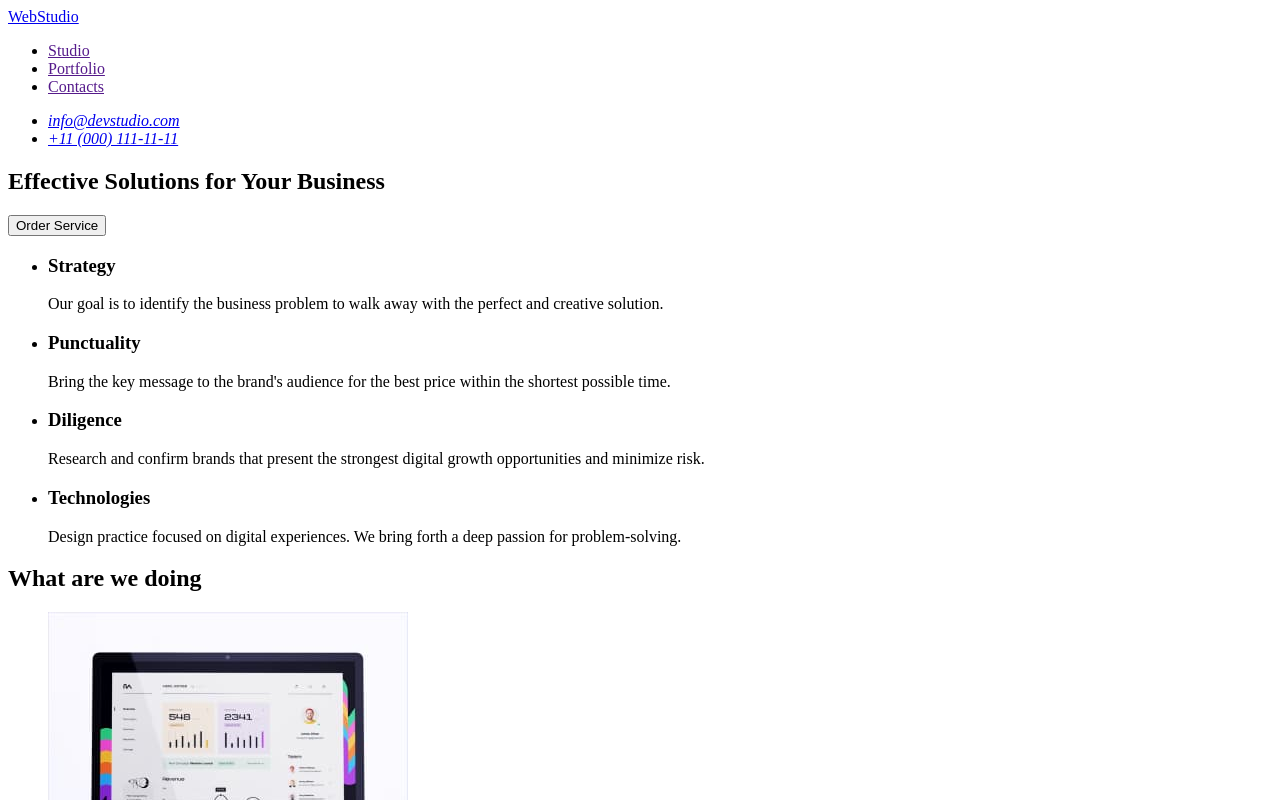
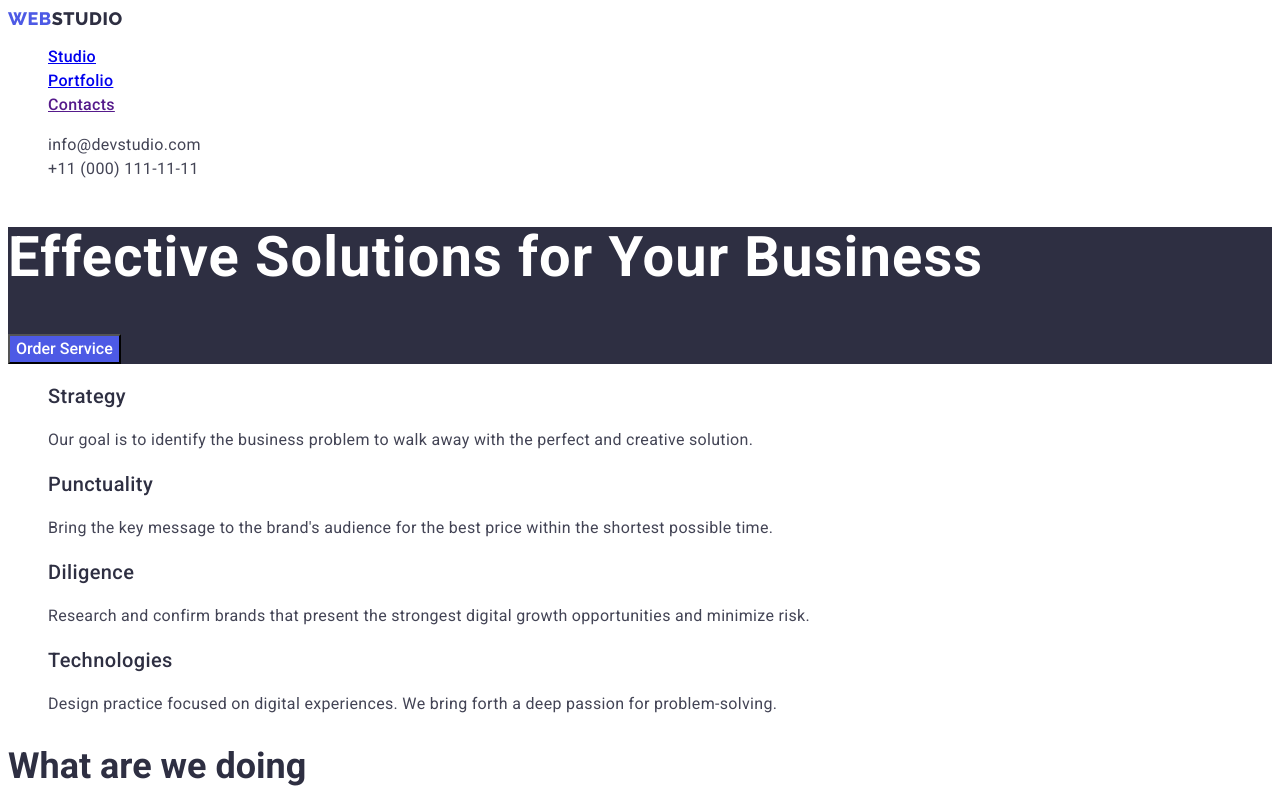
Before and after one commit to plnskh/goit-markup-hw-02, a plain HTML site: page index.html in a window 1280 px wide. Shown: the top 800 px of the page. Drawn offline with Linux system fonts and the light colour scheme; files whose address does not match are found by name.

Commit message:
update index html, add portfolio html and styles.css

```diff
--- /dev/null
+++ b/css/styles.css
@@ -0,0 +1,141 @@
+:root {
+    --iris-color: #4D5AE5;
+    --navy-color: #2E2F42;
+    --ocean-color: #404BBF;
+    --green-color: #31D0AA;
+    --slate-color: #434455;
+    --light-slate-color: #8E8F99;
+    --cornflower-color: #E7E9FC;
+    --cloud-color: #F4F4FD;
+    --navy-blue-modal-color: rgba(46, 47, 66, 0.4);
+    --grey-color: rgba(46, 47, 66, 0.7);
+    --white-color: #FFFFFF;
+    --dairy-color: #FCFCFC;
+    --standart-letter-spacing: 0.02em;
+    --standart-line-height: 1.5;
+    --text-font-size: 16px;
+    --item-title-size:20px;
+}
+
+body {
+    font-family: 'Roboto', sans-serif;
+    color: #434455;
+    background-color: #ffffff;
+}
+
+.link {
+    text-decoration: none;
+}
+
+.list {
+    list-style-type: none;
+}
+
+.logo {
+    color: var(--iris-color);
+    font-family: 'Raleway';
+    font-style: normal;
+    font-weight: 800;
+    font-size: 18px;
+    line-height: 21px;
+    letter-spacing: 0.03em;
+    text-transform: uppercase;
+}
+
+.logo-color {
+    color: var(--navy-color)
+}
+
+.nav-menu-link {
+    color: var(--navy-color);
+    font-style: normal;
+    font-weight: 500;
+    font-size: 16px;
+    line-height: 24px;
+    letter-spacing: var(--standart-letter-spacing);
+}
+
+.address {
+    font-style: normal;
+}
+
+.address-link {
+    font-weight: 400;
+    font-size: 16px;
+    line-height: 1.5;
+    letter-spacing: 0.02em;
+    color: var(--slate-color);
+}
+
+.clickbate {
+    background: var(--navy-color);
+}
+
+.clickbate-message {
+    color: var(--white-color);
+    font-weight: 700;
+    font-size: 56px;
+    line-height: 60px;
+    letter-spacing: var(--standart-letter-spacing);
+}
+
+
+.top-button {
+    font-family: inherit;
+    font-weight: 500;
+    font-size: 16px;
+    line-height: 24px;
+    color: var(--white-color);
+    background: var(--iris-color);
+}
+.top-button:hover,
+.top-button:focus {
+    color: #ffffff;
+    background: var(--ocean-color);
+}
+
+.features-name,
+.person-name {
+    font-weight: 500;
+    font-size: 20px;
+    line-height: 24px;
+    letter-spacing: 0.02em;
+    color: var(--navy-color);
+}
+
+.features-descr,
+.person-job,
+.service-type {
+    font-weight: 400;
+    font-size: 16px;
+    line-height: 24px;
+    letter-spacing: 0.02em;
+}
+
+.services-list,
+.team-list,
+.service-name {
+    font-weight: 700;
+    font-size: 36px;
+    line-height: 40px;
+    color: var(--navy-color);
+}
+
+.team {
+    background: var(--cloud-color);
+}
+.team-list-item {
+    background-color: #ffffff;
+}
+
+
+.logo-color-footer {
+    color: var(--cloud-color);
+}
+
+.footer-descr {
+    color: var(--white-color);
+}
+.footer {
+    background: var(--navy-color);
+}
--- a/index.html
+++ b/index.html
@@ -5,80 +5,84 @@
     <meta http-equiv="X-UA-Compatible" content="IE=edge" />
     <meta name="viewport" content="width=device-width, initial-scale=1.0" />
     <title>Document</title>
+    <link rel="preconnect" href="https://fonts.googleapis.com">
+<link rel="preconnect" href="https://fonts.gstatic.com" crossorigin>
+<link href="https://fonts.googleapis.com/css2?family=Raleway:wght@800&family=Roboto:wght@400;500;700;900&display=swap" rel="stylesheet">
+<link rel="stylesheet" href="./css/styles.css">
   </head>
   <body>
     <header>
       <nav>
-        <a href="./index.html">WebStudio</a>
-        <ul>
-          <li><a href="">Studio</a></li>
-          <li><a href="">Portfolio</a></li>
-          <li><a href="">Contacts</a></li>
+        <a class="logo link" href="./index.html">Web<span class="logo-color">Studio</span></a>
+        <ul class="nav-menu list">
+          <li class="nav-menu-link link"><a href="./index.html">Studio</a></li>
+          <li class="nav-menu-link link"><a href="./portfolio.html">Portfolio</a></li>
+          <li class="nav-menu-link link"><a href="">Contacts</a></li>
         </ul>
       </nav>
-      <address>
-        <ul>
-          <li><a href="mailto:info@devstudio.com">info@devstudio.com</a></li>
-          <li><a href="tel:+110001111111">+11 (000) 111-11-11</a></li>
+      <address class="address">
+        <ul class="address-list list">
+          <li><a class="address-link link" href="mailto:info@devstudio.com">info@devstudio.com</a></li>
+          <li><a class="address-link link" href="tel:+110001111111">+11 (000) 111-11-11</a></li>
         </ul>
       </address>
     </header>
     <main>
-      <section>
-        <h1>Effective Solutions for Your Business</h1>
-        <button type="button">Order Service</button>
+      <section class="clickbate">
+        <h1 class="clickbate-message">Effective Solutions for Your Business</h1>
+        <button class="top-button" type="button">Order Service</button>
       </section>
-      <section>
+      <section class="features">
         <h2 hidden>Our features</h2>
-        <ul>
-          <li>
-            <h3>Strategy</h3>
-            <p>
+        <ul class="list">
+          <li class="features-list-item">
+            <h3 class="features-name">Strategy</h3>
+            <p class="features-descr">
               Our goal is to identify the business problem to walk away with the
               perfect and creative solution.
             </p>
           </li>
-          <li>
-            <h3>Punctuality</h3>
-            <p>
+          <li class="features-list-item">
+            <h3 class="features-name">Punctuality</h3>
+            <p class="features-descr">
               Bring the key message to the brand's audience for the best price
               within the shortest possible time.
             </p>
-          </li>
+          </li class="features-list-item">
           <li>
-            <h3>Diligence</h3>
-            <p>
+            <h3 class="features-name">Diligence</h3>
+            <p class="features-descr">
               Research and confirm brands that present the strongest digital
               growth opportunities and minimize risk.
             </p>
           </li>
-          <li>
-            <h3>Technologies</h3>
-            <p>
+          <li class="features-list-item">
+            <h3 class="features-name">Technologies</h3>
+            <p class="features-descr">
               Design practice focused on digital experiences. We bring forth a
               deep passion for problem-solving.
             </p>
           </li>
         </ul>
       </section>
-      <section>
-        <h2>What are we doing</h2>
-        <ul>
-          <li>
+      <section class="services">
+        <h2 class="services-list">What are we doing</h2>
+        <ul class="list">
+          <li class="services-list-item">
             <img
               src="./images/img1.jpg"
               alt="Picture of a computer with webpage opened"
               width="360"
             />
           </li>
-          <li>
+          <li class="services-list-item">
             <img
               src="./images/img2.jpg"
               alt="Picture of a smartphone with mobile app opened"
               width="360"
             />
           </li>
-          <li>
+          <li class="services-list-item">
             <img
               src="./images/img3.jpg"
               alt="Picture of smartphone and laptop"
@@ -87,35 +91,35 @@
           </li>
         </ul>
       </section>
-      <section>
-        <h2>Our Team</h2>
-        <ul>
-          <li>
+      <section class="team">
+        <h2 class="team-list">Our Team</h2>
+        <ul class="list">
+          <li class="team-list-item">
             <img src="./images/person1.jpg" alt="Man photo" width="264" />
-            <h3>Mark Guerrero</h3>
-            <p>Product Designer</p>
+            <h3 class="person-name">Mark Guerrero</h3>
+            <p class="person-job">Product Designer</p>
           </li>
-          <li>
+          <li class="team-list-item">
             <img src="./images//person2.jpg" alt="Man photo" width="264" />
-            <h3>Tom Ford</h3>
-            <p>Frontend Developer</p>
+            <h3 class="person-name">Tom Ford</h3>
+            <p class="person-job">Frontend Developer</p>
           </li>
-          <li>
+          <li class="team-list-item">
             <img src="./images/person3.jpg" alt="Woman photo" width="264" />
-            <h3>Camila Garcia</h3>
-            <p>Marketing</p>
+            <h3 class="person-name">Camila Garcia</h3>
+            <p class="person-job">Marketing</p>
           </li>
-          <li>
+          <li class="team-list-item">
             <img src="./images/person4.jpg" alt="Man photo" width="264" />
-            <h3>Daniel Wilson</h3>
-            <p>UI Designer</p>
+            <h3 class="person-name">Daniel Wilson</h3>
+            <p class="person-job">UI Designer</p>
           </li>
         </ul>
       </section>
     </main>
-    <footer>
-      <a href="./index.html">WebStudio</a>
-      <p>
+    <footer class="footer">
+      <a class="logo link" href="./index.html">Web<span class="logo-color-footer">Studio</span></a>
+      <p class="footer-descr">
         Increase the flow of customers and sales for your business with digital
         marketing & growth solutions.
       </p>
```
Also changed, not shown: portfolio.html (added, +127 -0 lines), images/ListImage1.jpg (added), images/ListImage2.jpg (added), images/ListImage3.jpg (added), images/ListImage4.jpg (added), images/ListImage5.jpg (added), images/ListImage6.jpg (added), images/ListImage7.jpg (added), images/ListImage8.jpg (added), images/ListImage9.jpg (added).
